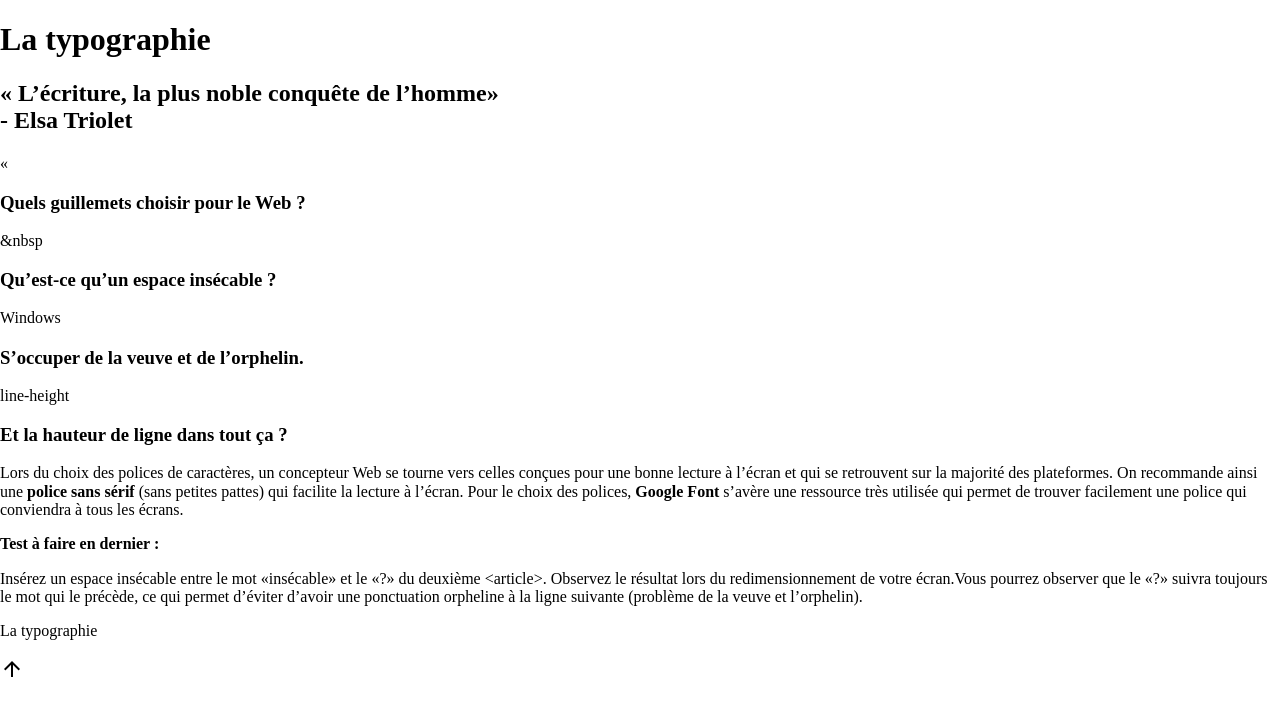
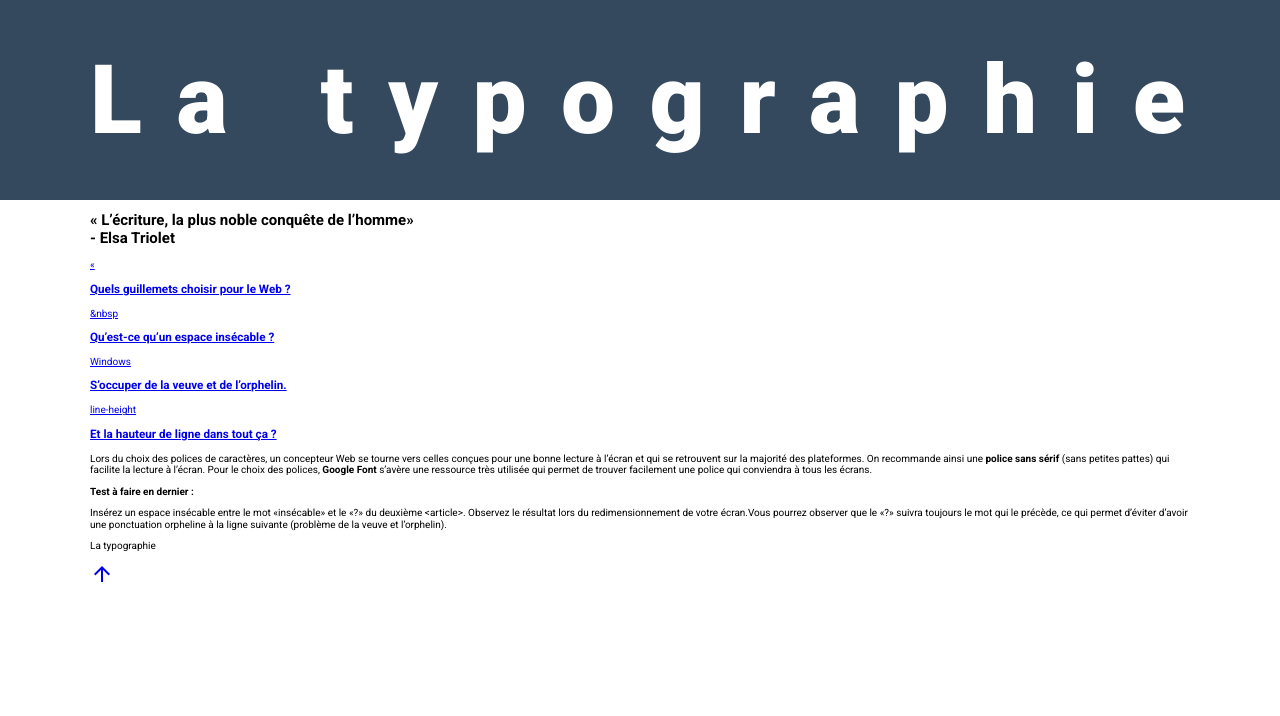
Before and after one commit to Rik042/Sem04, a plain HTML site: page index.html in a window 1280 px wide. Drawn offline with nearby package versions, Linux system fonts and the light colour scheme; files that its build step writes are made by us from their sources.

Commit message:
Modification html, début css

```diff
--- a/css/styles.css
+++ b/css/styles.css
@@ -25,3 +25,49 @@
 /*---------------------------------------------------------
 GENERIC
 ---------------------------------------------------------*/
+html{
+    box-sizing: border-box;
+    font-size: 62.5%;
+}
+
+*,*::before, *::after{
+    box-sizing: inherit;
+}
+
+/*---------------------------------------------------------
+ELEMENTS
+---------------------------------------------------------*/
+/*Base*/
+body{
+    padding: 0;
+    margin: 0;
+    font-family: "Roboto", serif;
+}
+
+.wrapper{
+    max-width: 1100px;
+    margin: 0 auto;
+}
+
+/*Element texte*/
+h1{
+    margin: 0;
+}
+
+/*---------------------------------------------------------
+COMPONENTS
+---------------------------------------------------------*/
+/*Header*/
+header{
+    background-color: #34495E;
+    padding: 44px 0;
+}
+
+header h1{
+    font: normal normal 900 9.6rem "Roboto";
+    color: white;
+    letter-spacing: 0.36em;
+    white-space: nowrap;
+}
+
+/*Slogan*/
--- a/index.html
+++ b/index.html
@@ -11,7 +11,7 @@
     <link rel="stylesheet" href="normalize.css">
     <link rel="stylesheet" href="https://fonts.googleapis.com/css2?family=Material+Symbols+Outlined:opsz,wght,FILL,GRAD@24,400,0,0&icon_names=arrow_upward" />
 
-    <link rel="stylesheet" href="styles.css">
+    <link rel="stylesheet" href="css/styles.css">
 </head>
 <body>
 <!--------------------------HEADER-------------------------->
@@ -32,6 +32,7 @@
 <!--------------------------SECTION SLOGAN-------------------------->
     <section class="regles">
         <div class="wrapper">
+            <a href="#">
                 <article>
                     <div class="boite">
                         <p>
@@ -41,7 +42,9 @@
 
                     <h3>Quels guillemets choisir pour le Web ?</h3>
                 </article>
+            </a>
 
+            <a href="#">
                 <article>
                     <div class="boite">
                         <p>
@@ -51,7 +54,9 @@
 
                     <h3>Qu’est-ce qu’un espace insécable ?</h3>
                 </article>
+            </a>
 
+            <a href="#">
                 <article>
                     <div class="boite">
                         <p>
@@ -61,7 +66,9 @@
 
                     <h3>S’occuper de la veuve et de l’orphelin.</h3>
                 </article>
+            </a>
 
+           <a href="#">
             <article>
                 <div class="boite">
                     <p>
@@ -71,19 +78,23 @@
 
                 <h3>Et la hauteur de ligne dans tout ça ?</h3>
             </article>
+           </a>
         </div>
     </section>
 
 <!--------------------------SECTION SLOGAN-------------------------->
     <section class="info">
         <div class="wrapper">
+            <article>
                 <p>Lors du choix des polices de caractères, un concepteur Web se tourne vers celles conçues pour une bonne lecture à l’écran et qui se retrouvent sur la majorité des plateformes. On recommande ainsi une <strong>police sans sérif</strong> (sans petites pattes) qui facilite la lecture à l’écran. Pour le choix des polices, <strong>Google Font</strong> s’avère une ressource très utilisée qui permet de trouver facilement une police qui conviendra à tous les écrans.</p>
+            </article>
 
-            <div class="paragraphe2">
+            <article>
                 <p><strong>Test à faire en dernier :</strong></p>
 
                 <p>Insérez un espace insécable entre le mot «insécable» et le «?» du deuxième &lt;article&gt;. Observez le résultat lors du  redimensionnement de votre écran.Vous pourrez observer que le «?» suivra toujours le mot qui le précède, ce qui permet d’éviter d’avoir une ponctuation orpheline à la ligne suivante (problème de la veuve et l’orphelin).</p>
-            </div>
+            </article>
+
         </div>
     </section>
 
@@ -92,9 +103,11 @@
         <div class="wrapper">
             <p>La typographie</p>
 
+            <a href="#">
                 <span class="material-symbols-outlined">
                     arrow_upward
                 </span>
+            </a>
         </div>
     </footer>
 </body>
```
Lines whose indentation alone changed are shown as unchanged.
